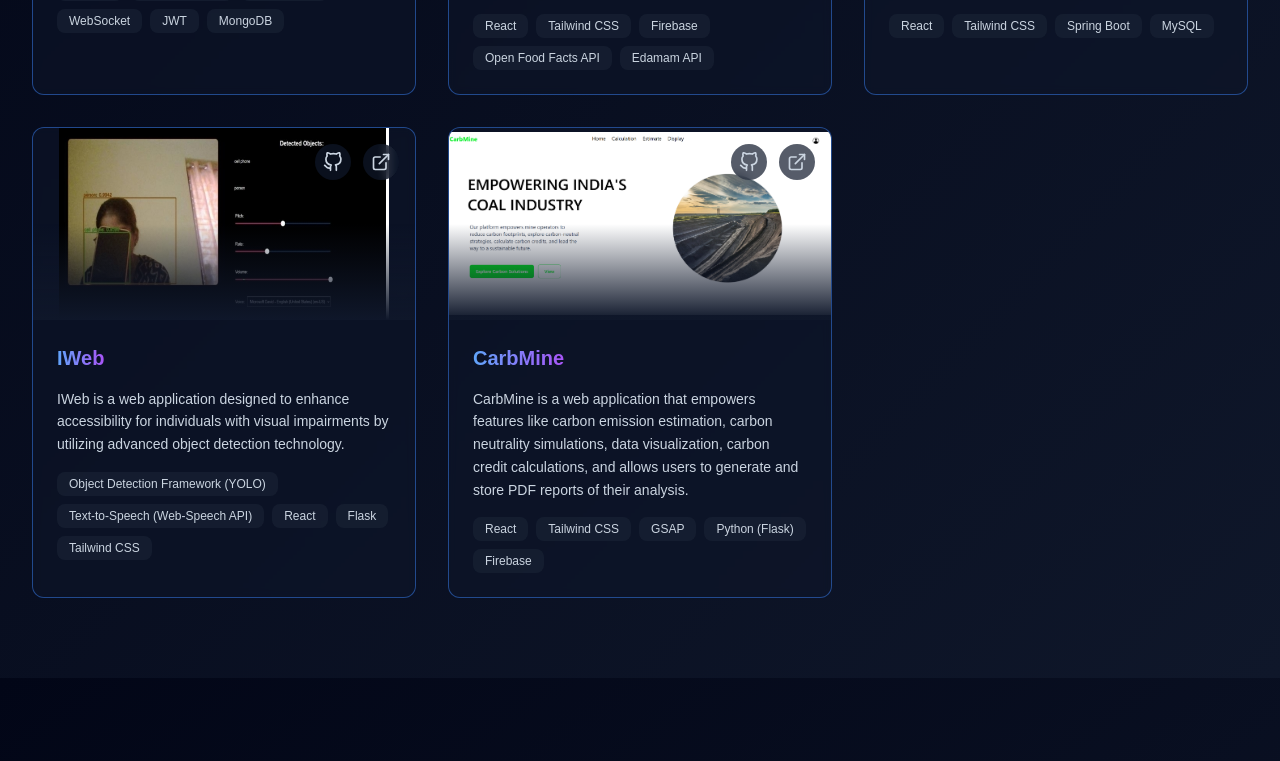
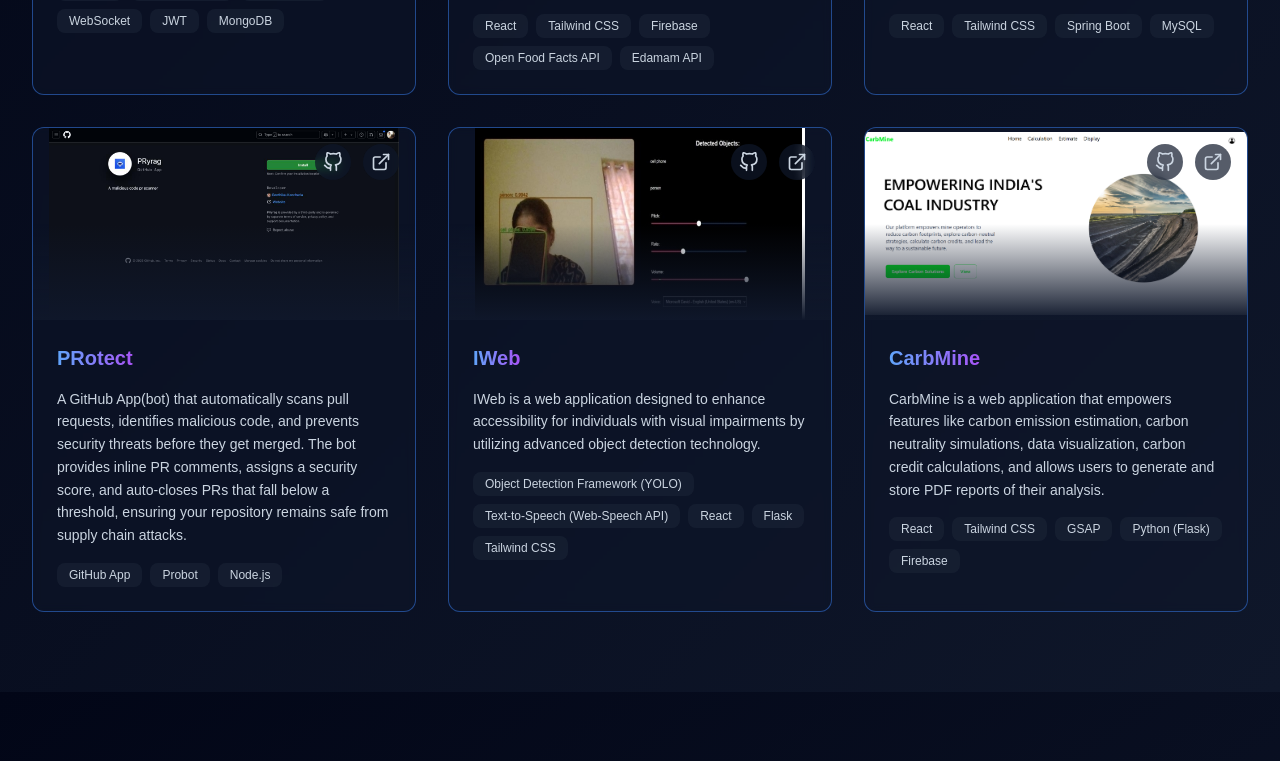
Before and after one commit to Geethika-Kancharla/Portfolio, a Next.js app: page / in a window 1280 px wide. Shown: the part 2240-3001 px from the top of the page. Built offline with nearby package versions, Linux system fonts and the light colour scheme.

Commit message:
Add proj

```diff
--- a/app/components/Projects.tsx
+++ b/app/components/Projects.tsx
@@ -53,6 +53,19 @@ const Projects: React.FC = () => {
       "image": "images/BloodServe.png",
       "github": "https://github.com/Geethika-Kancharla/BloodServe",
       "live": "https://bloodserve-demo.com",
+
+    },
+    {
+      "title": "PRotect",
+      "description": "A GitHub App(bot) that automatically scans pull requests, identifies malicious code, and prevents security threats before they get merged. The bot provides inline PR comments, assigns a security score, and auto-closes PRs that fall below a threshold, ensuring your repository remains safe from supply chain attacks.",
+      "technologies": [
+        "GitHub App",
+      "Probot",
+      "Node.js",
+      ],
+      "image": "images/Install.jpg",
+      "github": "https://github.com/Geethika-Kancharla/PRotect",
+      "live": "https://github.com/apps/pryrag"
 
     },
     {
--- a/app/components/Skills.tsx
+++ b/app/components/Skills.tsx
@@ -16,7 +16,8 @@ import {
   SiSpringboot,
   SiFirebase,
   SiMysql,
-  SiPostman
+  SiPostman,
+  SiPostgresql
 } from 'react-icons/si';
 
 const Skills: React.FC = () => {
@@ -41,8 +42,8 @@ const Skills: React.FC = () => {
         { name: "Spring Boot", icon: SiSpringboot, color: "#6DB33F" },
         { name: "Firebase", icon: SiFirebase, color: "#FFCA28" },
         { name: "MongoDB", icon: SiMongodb, color: "#47A248" },
-        { name: "MySQL", icon: SiMysql, color: "#4479A1" }
-
+        { name: "MySQL", icon: SiMysql, color: "#4479A1" },
+        { name: "PostgreSQL", icon: SiPostgresql, color: "#336791" }
       ]
     },
     {
```
Also changed, not shown: public/images/Install.jpg (added).
